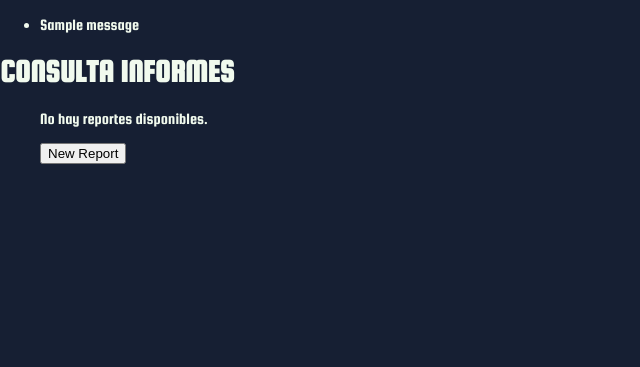
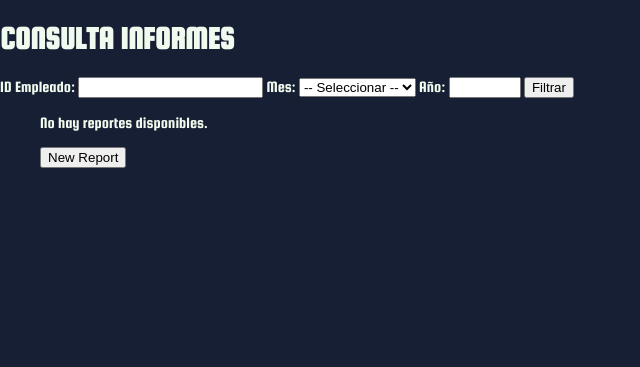
Before and after one commit to AlejandroRiba/proyectocryp2, a Flask app: page /consulta_informes in a window 1280 px wide. Shown: the part 72-439 px from the top of the page, without its empty margins (0-640 px from the left). Run offline with Flask 3, Linux system fonts and the light colour scheme; the visitor is signed in with stand-in values (Sample User, id 1); tables that the repository leaves empty hold one stand-in row (values such as "Sample post"); one stand-in notice (Sample message) is shown; some libraries are stand-ins or nearby versions.

Commit message:
Filtro para obtener los reportes(vista administrador)

```diff
--- a/routes/reports.py
+++ b/routes/reports.py
@@ -15,15 +15,28 @@ def consulta_informes():
     username = session['username']
     employee = obtener_usuario_por_id(username)
 
+    # Obtener filtros
+    id_empleado = request.args.get('id_empleado', '')
+    mes = request.args.get('mes', '')
+    año = request.args.get('año', '')
+
     if employee.cargo == 'Employee':
         reportes = obtener_reportes_por_empleado(employee.id)
         files = []
+
         for reporte in reportes:
-            file = obtener_archivo_por_id_y_fecha(REPORTS_DIR, employee.id, reporte.fecha.year, reporte.fecha.month)
-            if file:
-                files.append(file)
-        return render_template('consulta_informes.html', status=username, files=files)
+            if (not año or reporte.fecha.year == int(año)) and \
+               (not mes or reporte.fecha.month == int(mes)):
+                file = obtener_archivo_por_id_y_fecha(REPORTS_DIR, employee.id, reporte.fecha.year, reporte.fecha.month)
+                if file:
+                    files.append(file)
 
+        return render_template(
+            'consulta_informes.html',
+            status=username,
+            files=files,
+            filtros={'id_empleado': id_empleado, 'mes': mes, 'año': año}
+        )
     else:
         employees = obtener_empleados()
         all_files = {}
@@ -31,18 +44,29 @@ def consulta_informes():
         for employee in employees:
             reportes = obtener_reportes_por_empleado(employee.id)
             employee_files = []
+
             for reporte in reportes:
-                file = obtener_archivo_por_id_y_fecha(REPORTS_DIR, employee.id, reporte.fecha.year, reporte.fecha.month)
-                if file:
-                    employee_files.append(file)
+                if (not año or reporte.fecha.year == int(año)) and \
+                   (not mes or reporte.fecha.month == int(mes)):
+                    file = obtener_archivo_por_id_y_fecha(REPORTS_DIR, employee.id, reporte.fecha.year, reporte.fecha.month)
+                    if file:
+                        employee_files.append(file)
             if employee_files:
                 all_files[employee.nombre] = employee_files
-        return render_template('consulta_informes_admin.html', status=username, all_files=all_files)
+
+        print(all_files)
+        return render_template(
+            'consulta_informes_admin.html',
+            status=username,
+            all_files=all_files,
+            filtros={'id_empleado': id_empleado, 'mes': mes, 'año': año}
+        )
+
 
 @reports_blueprint.route('/verificar_firma_de_archivo/<filename>', methods=['POST'])
 def verificar_firma_de_archivo(filename):
     es_valida = verificar_firma(filename, obtener_empleado_id_de_nombre_archivo(filename))
-
+    print(es_valida)
     if es_valida:
         flash('La firma es válida.', 'success')
     else:
@@ -77,3 +101,30 @@ def generar_informe():
     else:
         username = session['username']
         return render_template('generar_informe.html', status=username)
+
+@reports_blueprint.route('/reports', methods=['GET'])
+def listar_reportes():
+    directorio_reportes = REPORTS_DIR
+    id_empleado = request.args.get('id_empleado')
+    mes = request.args.get('mes')
+    año = request.args.get('año')
+
+    # Listar archivos
+    reportes = os.listdir(directorio_reportes)
+    archivos_filtrados = []
+
+    for reporte in reportes:
+        partes = reporte.split('_')  # Ejemplo: "monthlyreport_123_2024-11.pdf"
+        if len(partes) != 3:
+            continue
+
+        _, empleado_id, fecha = partes
+        empleado_id = empleado_id
+        fecha_año, fecha_mes = fecha.split('.')[0].split('-')
+
+        if (not id_empleado or empleado_id == id_empleado) and \
+           (not mes or fecha_mes == mes) and \
+           (not año or fecha_año == año):
+            archivos_filtrados.append(reporte)
+
+    return jsonify(archivos_filtrados)
--- /dev/null
+++ b/static/style_informe_admin.css
@@ -0,0 +1,19 @@
+.loading {
+    width: auto;
+    padding: 10px;
+    border: none;
+    border-radius: 25px;
+    color: var(--color-text-secondary);
+    background: var(--color-button-primary);
+    font-size: 16px;
+    font-family: 'Squada One';
+    cursor: pointer;
+}
+
+.loading-disabled{
+    cursor: not-allowed;
+    pointer-events: none;
+}
+.loading-disabled:hover{
+    background: linear-gradient(to right, #7e7e7e, #363636);
+}
--- a/templates/consulta_informes_admin.html
+++ b/templates/consulta_informes_admin.html
@@ -6,6 +6,8 @@
     <link rel="icon" href="static/images/logosmall.ico">
     <title>R&R REPORTS</title>
     <link rel="stylesheet" href="{{ url_for('static', filename='stylemain.css') }}">
+    <link rel="stylesheet" href="{{ url_for('static', filename='style_informe_admin.css') }}">
+    <script src="https://cdn.jsdelivr.net/npm/sweetalert2@11"></script>
 </head>
 <body>
 
@@ -14,30 +16,63 @@
         {% include "shared/navbar.html" %}
         <!-- Footer -->
 
-        <main>
-            {% with messages = get_flashed_messages(with_categories=true) %}
+        <script>
+            {% with messages = get_flashed_messages(with_categories=True) %}
                 {% if messages %}
-                    <ul class="flashes">
-                        {% for category, message in messages %}
-                            <li class="{{ category }}">{{ message }}</li>
-                        {% endfor %}
-                    </ul>
+                    {% for category, message in messages %}
+                        Swal.fire({
+                            icon: "{{ 'success' if category == 'success' else 'error' }}", // Cambiar icono según categoría
+                            title: "{{ message }}",
+                            timer: 3000,
+                            showConfirmButton: false
+                        });
+                    {% endfor %}
                 {% endif %}
             {% endwith %}
+        </script>
+
+        <main>
+            <!-- EMPIEZA CONTENIDO DE PÁGINA -->
+            <h1>CONSULTA INFORMES</h1>
+            <form action="/consulta_informes" method="get" class="filter-form">
+                <label for="id_empleado">ID Empleado:</label>
+                <input type="text" id="id_empleado" name="id_empleado" value="{{ filtros.id_empleado }}">
+
+                <label for="mes">Mes:</label>
+                <select id="mes" name="mes">
+                    <option value="" {% if filtros.mes == '' %}selected{% endif %}>-- Seleccionar --</option>
+                    <option value="01" {% if filtros.mes == '01' %}selected{% endif %}>Enero</option>
+                    <option value="02" {% if filtros.mes == '02' %}selected{% endif %}>Febrero</option>
+                    <option value="03" {% if filtros.mes == '03' %}selected{% endif %}>Marzo</option>
+                    <option value="04" {% if filtros.mes == '04' %}selected{% endif %}>Abril</option>
+                    <option value="05" {% if filtros.mes == '05' %}selected{% endif %}>Mayo</option>
+                    <option value="06" {% if filtros.mes == '06' %}selected{% endif %}>Junio</option>
+                    <option value="07" {% if filtros.mes == '07' %}selected{% endif %}>Julio</option>
+                    <option value="08" {% if filtros.mes == '08' %}selected{% endif %}>Agosto</option>
+                    <option value="09" {% if filtros.mes == '09' %}selected{% endif %}>Septiembre</option>
+                    <option value="10" {% if filtros.mes == '10' %}selected{% endif %}>Octubre</option>
+                    <option value="11" {% if filtros.mes == '11' %}selected{% endif %}>Noviembre</option>
+                    <option value="12" {% if filtros.mes == '12' %}selected{% endif %}>Diciembre</option>
+                </select>
+
+                <label for="año">Año:</label>
+                <input type="number" id="año" name="año" min="2024" max="2025" value="{{ filtros.año }}">
+
+                <button type="submit">Filtrar</button>
+            </form>
 
 
-            <!-- EMPIEZA CONTENIDO DE PÁGINA -->
-            <h1>CONSULTA INFORMES</h1>
-            <ul>
+            <ul class="report-list">
                 {% if all_files %}
                     {% for employee_name, files in all_files.items() %}
                         <h3>Reportes de {{ employee_name }}</h3>
                         <ul>
                             {% for file in files %}
                                 <li>
-                                    <a href="{{ url_for('reports.download_report', filename=file) }}" download>{{ file }}</a>
+                                    <span>{{ file }}</span>
+                                    <button onclick="descargarArchivo('{{ url_for('reports.download_report', filename=file) }}')" class="loading">Descargar</button>
                                     <form action="{{ url_for('reports.verificar_firma_de_archivo', filename=file) }}" method="POST" style="display: inline;">
-                                        <button type="submit">Verificar Firma</button>
+                                        <button type="submit" class="loading">Verificar Firma</button>
                                     </form>
                                 </li>
                             {% endfor %}
@@ -55,7 +90,31 @@
         {% include "shared/footer.html" %}
         <!-- Footer -->
     </div>
+    <script>
+        function descargarArchivo(url) {
+            window.location.href = url;
+        }
+        document.querySelector('.filter-form').addEventListener('submit', async function(e) {
+            e.preventDefault();
+            const formData = new FormData(this);
+            const queryString = new URLSearchParams(formData).toString();
+            const response = await fetch(`/reports?${queryString}`);
+            const archivos = await response.json();
 
+            // Actualizar la lista de reportes en la página
+            const listaReportes = document.querySelector('.report-list');
+            listaReportes.innerHTML = archivos.map(archivo => `
+                <li>
+                    <span>${archivo}</span>
+                    <button onclick="descargarArchivo('download_report/${archivo}')" class="loading">Descargar</button>
+                    <form action="verificar_firma_de_archivo/${archivo}" method="POST" style="display: inline;">
+                        <button type="submit" class="loading">Verificar Firma</button>
+                    </form>
+                </li>
+            `).join('');
+        });
+
+    </script>
     <script src="static/app.js" ></script>
 </body>
 </html>
```
